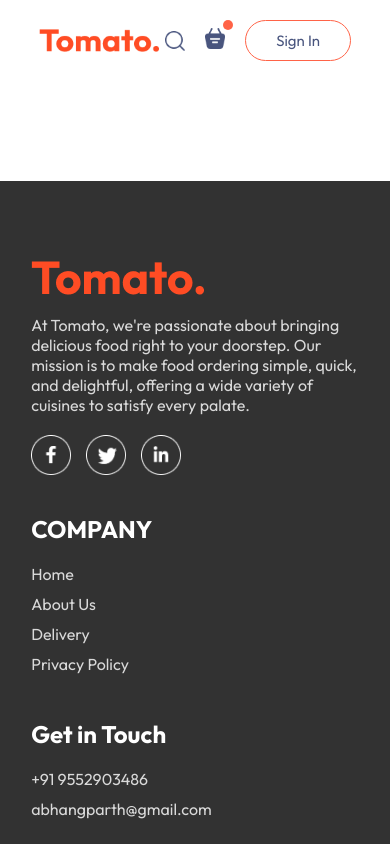
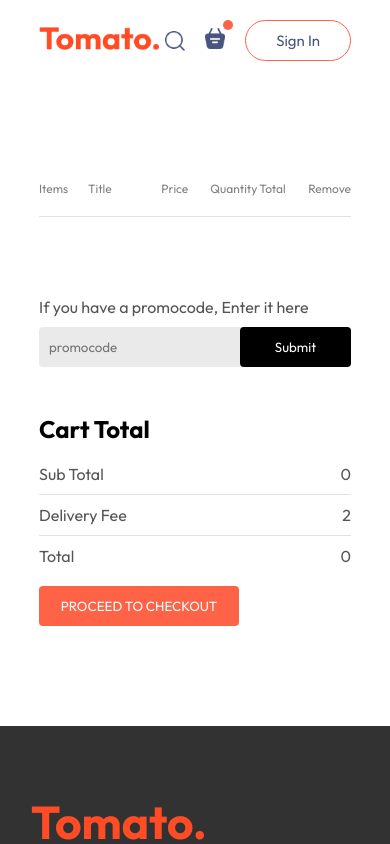
Before and after one commit to Parth0124/eat-fast, a React (Vite) app in the folder frontend/: page /cart in a window 390 px wide. Shown: the top 844 px of the page. Built offline with nearby package versions, Linux system fonts and the light colour scheme.

Commit message:
added the cart page. ca sucesfully add or delete product and the cart page is responsive. now working on the logic for total price in cart

```diff
--- a/frontend/src/assets/assets.js
+++ b/frontend/src/assets/assets.js
@@ -150,7 +150,7 @@
         _id: "5",
         name: "Lasagna Rolls",
         image: food_5,
-        price: 14,
+        price: 140,
         description: "Food provides essential nutrients for overall health and well-being",
         category: "Rolls"
     }, {
--- a/frontend/src/components/Navbar/Navbar.jsx
+++ b/frontend/src/components/Navbar/Navbar.jsx
@@ -9,7 +9,7 @@
 
   return (
     <div className='navbar'>
-      <img src={assets.logo} alt="" className="logo" />
+      <Link to='/'><img src={assets.logo} alt="" className="logo" /></Link>
       <ul className="navbar-menu">
         <Link to='/' onClick={() => setMenu("home")} className={menu === "home" ? "active" : ""}>Home</Link>
         <a href="#explore-menu" onClick={() => setMenu("menu")} className={menu === "menu" ? "active" : ""}>Menu</a>
@@ -19,7 +19,7 @@
       <div className="navbar-right">
         <img src={assets.search_icon} alt="" />
         <div className="navbar-search-icon">
-          <img src={assets.basket_icon} alt="" />
+          <Link to='/cart'><img src={assets.basket_icon} alt="" /></Link>
           <div className="dot"></div>
         </div>
         <button onClick={() => setShowLogin(true)}>Sign In</button>
--- a/frontend/src/pages/Cart/Cart.css
+++ b/frontend/src/pages/Cart/Cart.css
@@ -0,0 +1,106 @@
+.cart{
+    margin-top: 100px;
+}
+
+.cart-items-title{
+    display: grid;
+    grid-template-columns: 1fr 1.5fr 1fr 1fr 1fr 0.5fr;
+    align-items: center;
+    color: grey;
+    font-size: max(1vw, 12px);
+}
+
+.cart-items-item{
+    margin: 10px 0px;
+    color: black;
+}
+
+.cart-items-item img{
+    width: 60px;
+}
+
+.cart hr{
+    height: 1px;
+    background-color: #e2e2e2;
+    border: none;
+}
+
+.cart-items-item .cross{
+    cursor: pointer;
+}
+
+.cart-bottom{
+    margin-top: 80px;
+    display: flex;
+    justify-content: space-between;
+    gap: max(12vw, 20px);
+}
+
+.cart-total{
+    flex: 1;
+    display: flex;
+    flex-direction: column;
+    gap: 20px;
+}
+
+.cart-total-details{
+    display: flex;
+    justify-content: space-between;
+    color: #555;
+}
+
+.cart-total hr{
+    margin: 10px 0px;
+}
+
+.cart-total button{
+    border: none;
+    color: white;
+    background-color: tomato;
+    width: max(15vw, 200px);
+    padding: 12px 0px;
+    border-radius: 4px;
+    cursor: pointer;
+}
+
+.cart-promocode{
+    flex: 1;
+}
+
+.cart-promocode p{
+    color: #555;
+}
+
+.cart-promocode-input{
+    margin-top: 10px;
+    display: flex;
+    justify-content: space-between;
+    align-items: center;
+    background-color: #eaeaea;
+    border-radius: 4px;
+}
+
+.cart-promocode-input input{
+    background: transparent;
+    border: none;
+    outline: none;
+    padding-left: 10px;
+}
+
+.cart-promocode-input button{
+    width: max(10vw, 150px);
+    padding: 12px 5px;
+    background-color: black;
+    border: none;
+    color: white;
+    border-radius: 4px;
+}
+
+@media (max-width:750px) {
+    .cart-bottom{
+        flex-direction: column-reverse;
+    }
+    .cart-promocode{
+        justify-content: start;
+    }
+}
--- a/frontend/src/pages/Cart/Cart.jsx
+++ b/frontend/src/pages/Cart/Cart.jsx
@@ -1,11 +1,74 @@
-import './Cart.css'
+import { useContext } from "react";
+import "./Cart.css";
+import { StoreContext } from "../../context/StoreContext";
 
 function Cart() {
+  const { cartItems, food_list, removeFromCart } = useContext(StoreContext);
+
   return (
-    <div>
-
+    <div className="cart">
+      <div className="cart-items">
+        <div className="cart-items-title">
+          <p>Items</p>
+          <p>Title</p>
+          <p>Price</p>
+          <p>Quantity</p>
+          <p>Total</p>
+          <p>Remove</p>
+        </div>
+        <br />
+        <hr />
+        {food_list.map((item, index) => {
+          if (cartItems[item._id] > 0) {
+            return (
+              <div>
+                <div className="cart-items-title cart-items-item">
+                  <img src={item.image} alt="" />
+                  <p>{item.name}</p>
+                  <p>₹ {item.price}</p>
+                  <p>{cartItems[item._id]}</p>
+                  <p>₹ {item.price * cartItems[item._id]}</p>
+                  <p className="cross" onClick={() => removeFromCart(item._id)}>x</p>
+                </div>
+                <hr />
+              </div>
+            );
+          }
+        })}
+      </div>
+      <div className="cart-bottom">
+        <div className="cart-total">
+          <h2>Cart Total</h2>
+          <div className="">
+            <div className="cart-total-details">
+              <p>Sub Total</p>
+              <p>{0}</p>
+            </div>
+            <hr />
+            <div className="cart-total-details">
+              <p>Delivery Fee</p>
+              <p>{2}</p>
+            </div>
+            <hr />
+            <div className="cart-total-details">
+              <p>Total</p>
+              <p>{0}</p>
+            </div>
+          </div>
+          <button>PROCEED TO CHECKOUT</button>
+        </div>
+        <div className="cart-promocode">
+          <div className="">
+            <p>If you have a promocode, Enter it here</p>
+            <div className="cart-promocode-input">
+              <input type="text" placeholder="promocode"/>
+              <button>Submit</button>
+            </div>
+          </div>
+        </div>
+      </div>
     </div>
-  )
+  );
 }
 
-export default Cart
+export default Cart;
```
